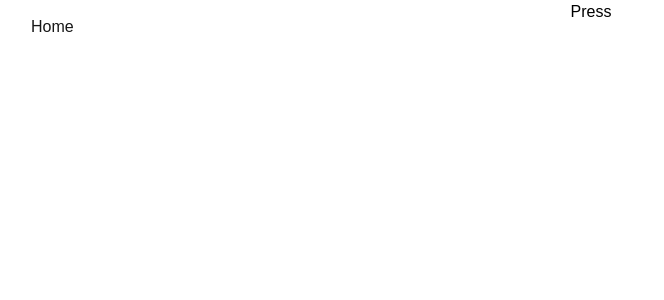
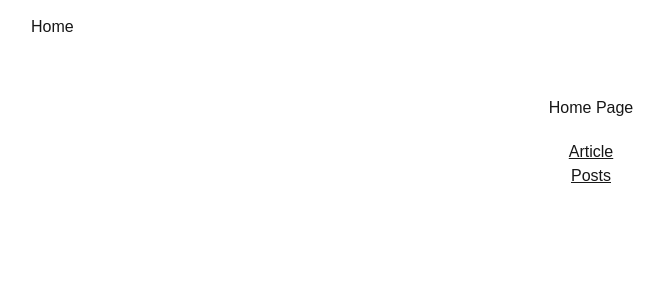
Before and after one commit to ashkan-dev-86/nextjs-testing-app, a Next.js app: page / in a window 1280 px wide. Shown: the top 300 px of the page, without its empty margins (49-713 px from the left). Built offline with nearby package versions, Linux system fonts and the light colour scheme.

Commit message:
Push non-error content

```diff
--- a/src/app/page.tsx
+++ b/src/app/page.tsx
@@ -2,94 +2,24 @@
 
 import Link from "next/link";
 import { ToastProvider } from "./components/toast/toast.context";
-import ErrorBoundary from "./components/error-boundary/error-boundary";
-import { useToast } from "./components/toast/toast.hook";
 import ToastContainer from "./components/toast/toast";
 
 export default function Home() {
-  // return (
-  //   <main className="flex-1 flex flex-col justify-center items-center">
-  //     <h1 className="pt-24 txt-4xl font-medium mb-5 capitalize">Home Page</h1>
-
-  //     <Link href="/article" className="underline">
-  //       Article
-  //     </Link>
-
-  //     <Link href="/prisma-db/posts" className="underline">
-  //       Posts
-  //     </Link>
-  //   </main>
-  // );
-
-  const { showToast } = useToast();
-
   return (
     <ToastProvider>
-      {/* <ErrorBoundary showToast={showToast}> */}
       <ToastContainer />
 
       <main className="flex-1 flex flex-col justify-center items-center">
-        <button
-          style={{background: 'white', color: 'black'}}
-          onClick={() =>
-            showToast(
-              "This is an error message to show toast component",
-              "error"
-            )
-          }
-        >Press</button>
+        <h1 className="pt-24 txt-4xl font-medium mb-5 capitalize">Home Page</h1>
 
-        {/* <h1 className="pt-24 txt-4xl font-medium mb-5 capitalize">
-            Home Page
-          </h1>
+        <Link href="/article" className="underline">
+          Article
+        </Link>
 
-          <Link href="/article" className="underline">
-            Article
-          </Link>
-
-          <Link href="/prisma-db/posts" className="underline">
-            Posts
-          </Link> */}
+        <Link href="/prisma-db/posts" className="underline">
+          Posts
+        </Link>
       </main>
-      {/* </ErrorBoundary> */}
     </ToastProvider>
   );
-
-  // return (
-  //   <ErrorBoundary>
-  //     <ToastProvider>
-  //       {/* <ToastContainer /> */}
-
-  //       <main className="flex-1 flex flex-col justify-center items-center">
-  //         <h1 className="pt-24 txt-4xl font-medium mb-5 capitalize">
-  //           Home Page
-  //         </h1>
-
-  //         <Link href="/article" className="underline">
-  //           Article
-  //         </Link>
-
-  //         <Link href="/prisma-db/posts" className="underline">
-  //           Posts
-  //         </Link>
-  //       </main>
-  //     </ToastProvider>
-  //   </ErrorBoundary>
-  // );
 }
-
-// function withPageErrorBoundary(PageComponent: React.ComponentType) {
-//   return function PageWithErrorBoundary(props: JSX.Element) {
-//     const { showToast } = useToast();
-
-//     return (
-//       <ToastProvider>
-//         <ErrorBoundary showToast={showToast}>
-//           <PageComponent {...props} />
-//         </ErrorBoundary>
-//       </ToastProvider>
-//     );
-//   };
-// }
-
-// export default withPageErrorBoundary(Home);
```
